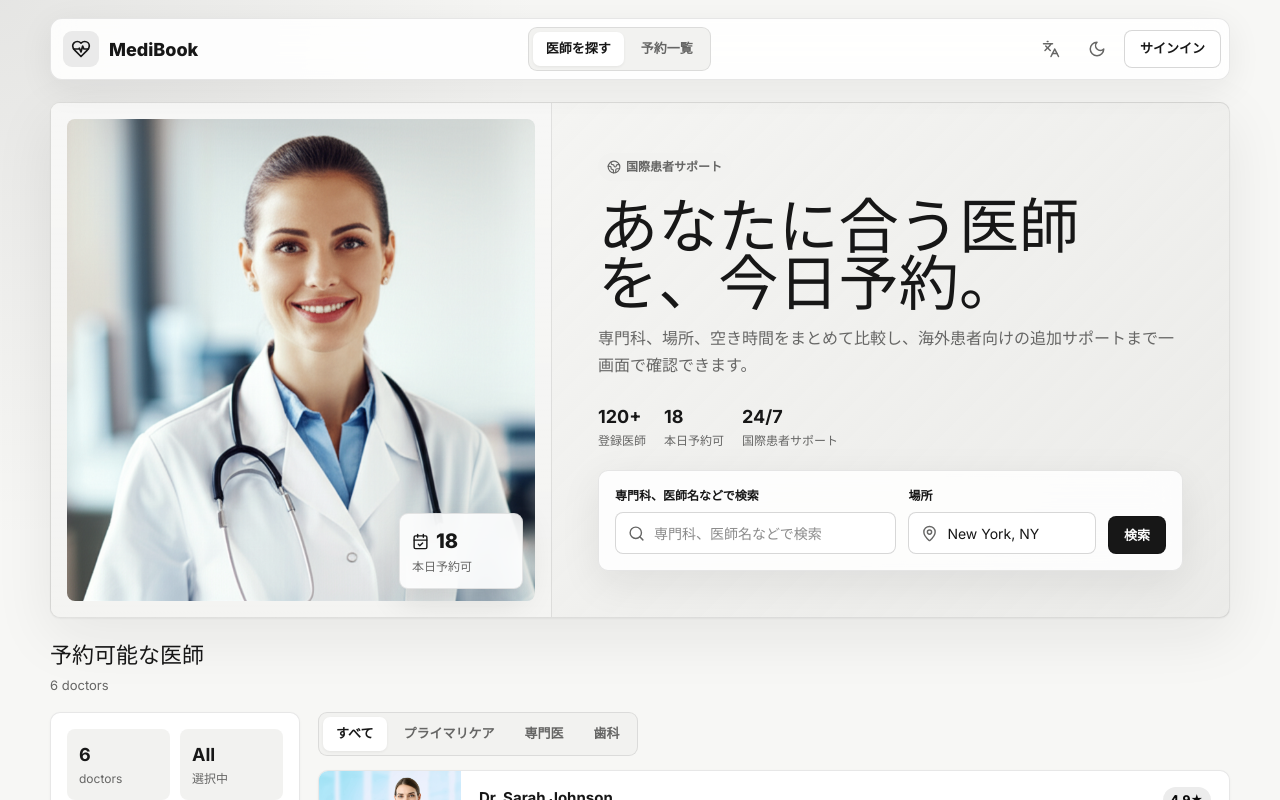
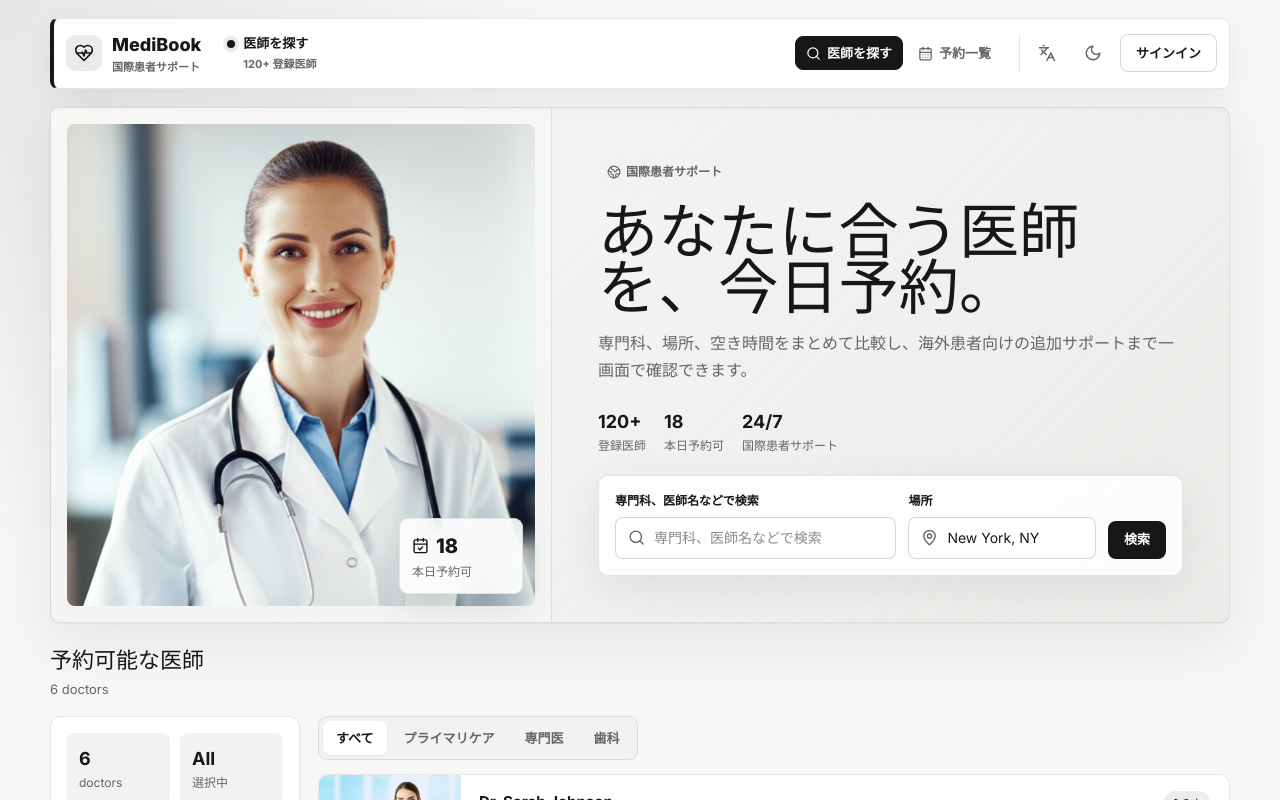
Before and after one commit to Ayumu0922/melius-official-app-doctor-appointment, a React (Vite) app: page / in a window 1280 px wide. Shown: the top 800 px of the page. Built offline with nearby package versions, Linux system fonts and the light colour scheme.

Commit message:
Differentiate doctor appointment header

```diff
--- a/src/App.tsx
+++ b/src/App.tsx
@@ -731,15 +731,24 @@ function Header({
         <span>
           <HeartPulse size={20} />
         </span>
-        <strong>{c.product}</strong>
+        <span className="brand-copy">
+          <strong>{c.product}</strong>
+          <small>{c.hero.statSupport}</small>
+        </span>
       </button>
-      <nav className="nav-tabs" aria-label="Primary">
+      <div className="header-context" data-melius-ui-id="header-context">
+        <span />
+        <strong>{currentView === 'appointments' ? c.nav.appointments : c.nav.doctors}</strong>
+        <small>120+ {c.hero.statDoctors}</small>
+      </div>
+      <nav className="nav-tabs header-nav" aria-label="Primary">
         <button
           type="button"
           data-melius-ui-id="nav-doctors"
           data-active={currentView === 'home' || currentView === 'doctor' ? 'true' : 'false'}
           onClick={() => setView('home')}
         >
+          <Search size={15} />
           {c.nav.doctors}
         </button>
         <button
@@ -748,6 +757,7 @@ function Header({
           data-active={currentView === 'appointments' ? 'true' : 'false'}
           onClick={() => setView('appointments')}
         >
+          <CalendarDays size={15} />
           {c.nav.appointments}
         </button>
       </nav>
--- a/src/index.css
+++ b/src/index.css
@@ -127,20 +127,21 @@ svg {
 
 .site-header {
   position: sticky;
-  top: 14px;
+  top: 10px;
   z-index: 20;
   display: grid;
-  grid-template-columns: auto 1fr auto;
+  grid-template-columns: auto minmax(170px, 1fr) auto auto;
   align-items: center;
-  gap: 20px;
-  min-height: 58px;
-  margin-bottom: 22px;
-  padding: 8px;
+  gap: 16px;
+  min-height: 64px;
+  margin-bottom: 18px;
+  padding: 10px 12px;
   border: 1px solid var(--border);
-  border-radius: 12px;
-  background: color-mix(in srgb, var(--surface) 88%, transparent);
-  backdrop-filter: blur(18px);
-  box-shadow: 0 8px 34px rgba(23, 23, 23, 0.07);
+  border-left: 4px solid var(--primary);
+  border-radius: 8px;
+  background: color-mix(in srgb, var(--surface) 92%, transparent);
+  backdrop-filter: blur(16px);
+  box-shadow: 0 10px 30px rgba(23, 23, 23, 0.06);
 }
 
 .brand {
@@ -150,12 +151,12 @@ svg {
   border: 0;
   background: transparent;
   color: var(--app-fg);
-  padding: 4px 8px 4px 4px;
+  padding: 2px 10px 2px 0;
   font-size: 18px;
   font-weight: 800;
 }
 
-.brand span {
+.brand > span:first-child {
   width: 36px;
   height: 36px;
   display: grid;
@@ -163,6 +164,48 @@ svg {
   border-radius: 9px;
   background: var(--primary-soft);
   color: var(--primary);
+}
+
+.brand-copy {
+  display: grid;
+  gap: 1px;
+  text-align: left;
+}
+
+.brand-copy small,
+.header-context small {
+  color: var(--muted-fg);
+  font-size: 11px;
+  font-weight: 700;
+}
+
+.header-context {
+  display: inline-grid;
+  grid-template-columns: auto auto;
+  justify-content: start;
+  align-items: center;
+  gap: 2px 8px;
+  min-width: 0;
+  color: var(--app-fg);
+}
+
+.header-context > span {
+  width: 8px;
+  height: 8px;
+  border-radius: 999px;
+  background: var(--primary);
+  box-shadow: 0 0 0 4px var(--primary-soft);
+}
+
+.header-context strong {
+  overflow: hidden;
+  text-overflow: ellipsis;
+  white-space: nowrap;
+  font-size: 13px;
+}
+
+.header-context small {
+  grid-column: 2;
 }
 
 .nav-tabs,
@@ -177,7 +220,13 @@ svg {
 }
 
 .nav-tabs {
-  justify-self: center;
+  justify-self: end;
+}
+
+.header-nav {
+  background: transparent;
+  border-color: transparent;
+  padding: 0;
 }
 
 .nav-tabs button,
@@ -193,6 +242,15 @@ svg {
   transition: color 140ms ease, background-color 140ms ease, transform 140ms ease;
 }
 
+.header-nav button {
+  gap: 6px;
+  border: 1px solid transparent;
+  border-radius: 8px;
+  padding: 0 10px;
+  display: inline-flex;
+  align-items: center;
+}
+
 .nav-tabs button:hover,
 .category-tabs button:hover {
   color: var(--app-fg);
@@ -205,10 +263,23 @@ svg {
   box-shadow: 0 1px 3px rgba(23, 23, 23, 0.06);
 }
 
+.header-nav button[data-active="true"] {
+  background: var(--primary);
+  border-color: var(--primary);
+  color: var(--surface);
+  box-shadow: none;
+}
+
+[data-theme="dark"] .header-nav button[data-active="true"] {
+  color: #090909;
+}
+
 .header-actions {
   display: flex;
   align-items: center;
   gap: 8px;
+  padding-left: 8px;
+  border-left: 1px solid var(--border);
 }
 
 .icon-button,
@@ -1291,7 +1362,11 @@ svg {
     grid-template-columns: 1fr auto;
   }
 
-  .nav-tabs {
+  .header-context {
+    display: none;
+  }
+
+  .site-header .nav-tabs {
     order: 3;
     grid-column: 1 / -1;
     justify-self: stretch;
@@ -1350,8 +1425,13 @@ svg {
     font-size: 16px;
   }
 
+  .brand-copy small {
+    display: none;
+  }
+
   .header-actions {
     gap: 4px;
+    padding-left: 4px;
   }
 
   .header-actions .button {
```
